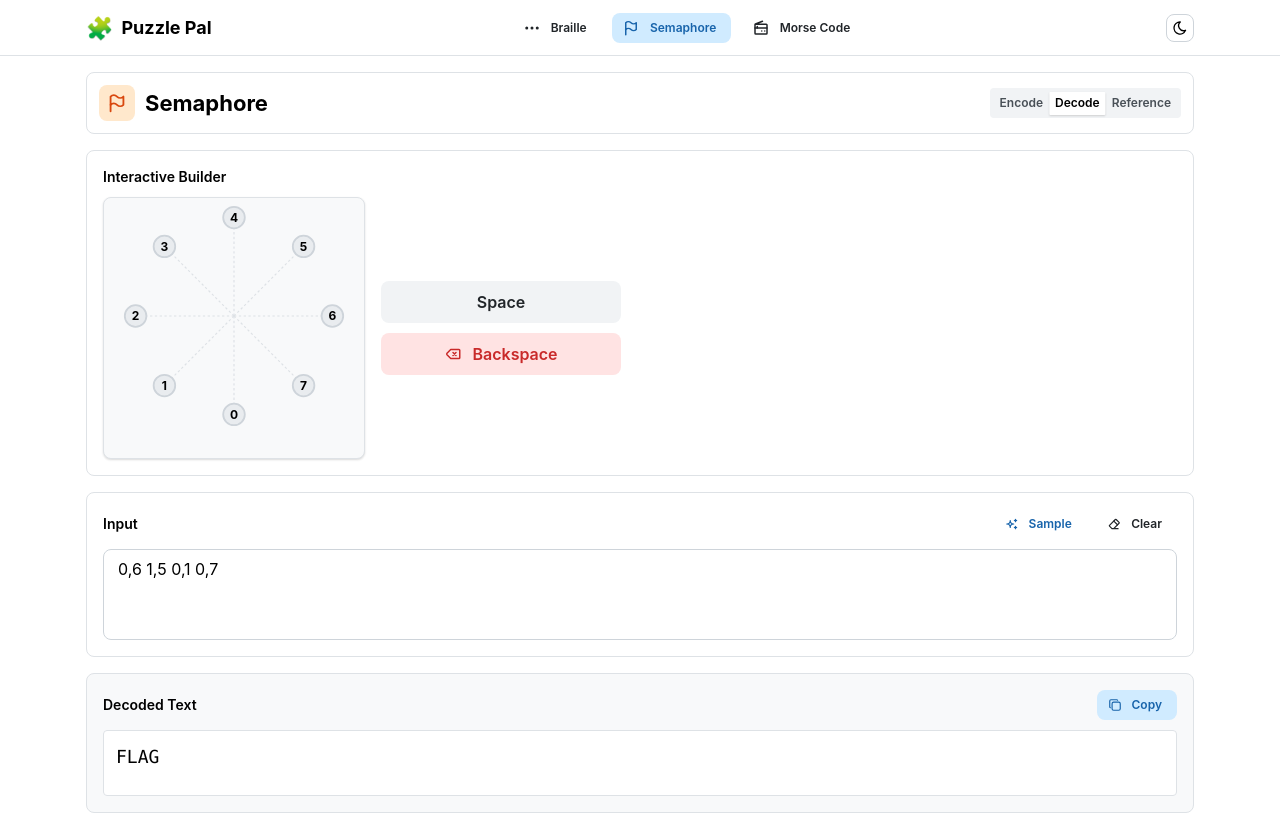
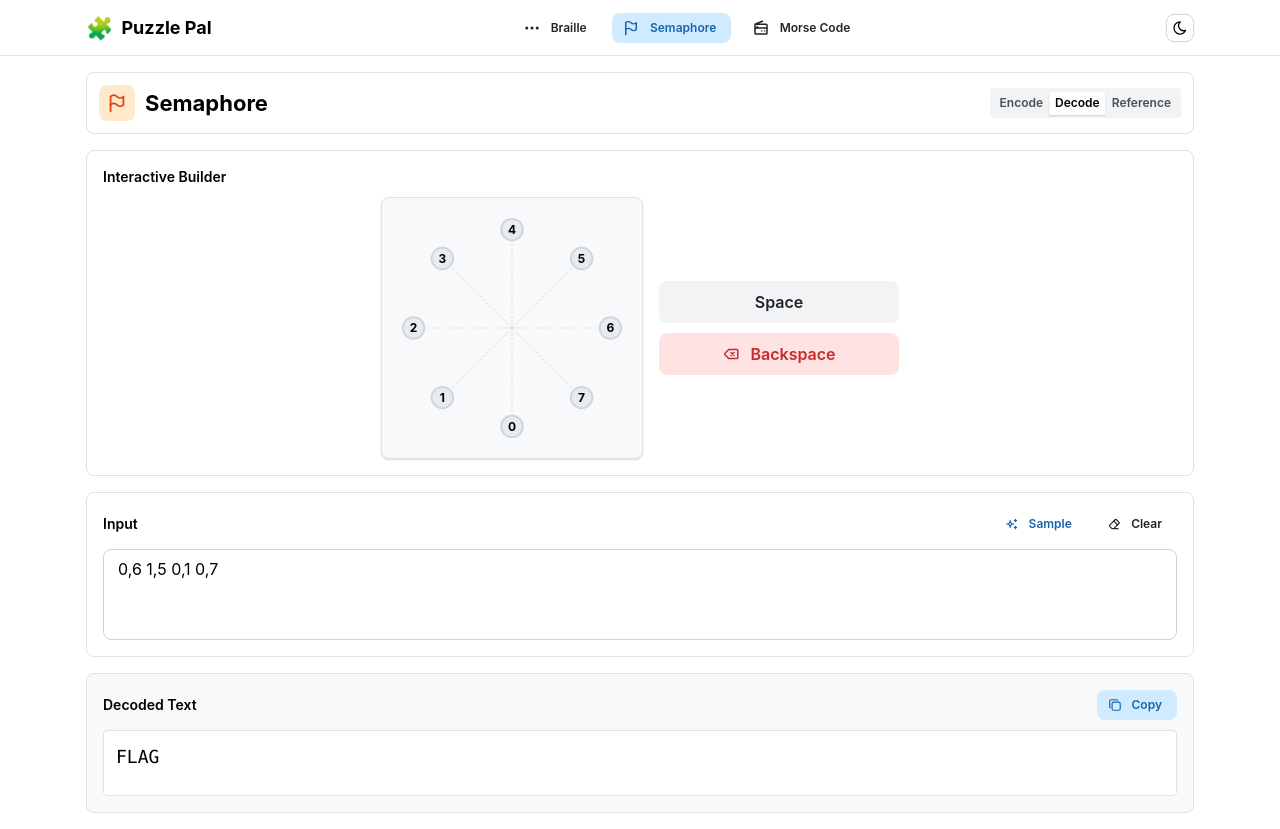
Before and after one commit to lezed1/puzzle-pal, a React (Vite) app: page /semaphore in a window 1280 px wide. Both pictures are taken after a click on the label "Decode". Built offline with nearby package versions, Linux system fonts and the light colour scheme.

Commit message:
UI tweaks

```diff
--- a/src/components/morse/MorseTapPad.tsx
+++ b/src/components/morse/MorseTapPad.tsx
@@ -20,6 +20,7 @@ export function MorseTapPad({
           key={label}
           variant="light"
           color={label.startsWith("⌫") ? "red" : "blue"}
+          className={label.startsWith("⌫") ? "col-span-2" : undefined}
           size="lg"
           h={72}
           px="xs"
--- a/src/components/semaphore/SemaphorePerson.tsx
+++ b/src/components/semaphore/SemaphorePerson.tsx
@@ -144,7 +144,8 @@ export function SemaphorePerson({
       shadow={interactive ? "xs" : undefined}
     >
       <svg
-        viewBox="0 0 200 200"
+        // The guide circle has no body below it, so center the viewBox on the pivot.
+        viewBox={`0 ${interactive ? PIVOT.y - 100 : 0} 200 200`}
         width={size}
         height={size}
         className="overflow-visible"
--- a/src/routes/braille.{-$tab}.tsx
+++ b/src/routes/braille.{-$tab}.tsx
@@ -95,7 +95,7 @@ function BraillePage() {
         output: text,
         sampleText: "125 15 123 123 135 / 1234 1 123",
         interactiveWidget: (
-          <Group gap="md" wrap="nowrap" align="stretch">
+          <Group gap="md" wrap="nowrap" align="stretch" justify="center">
             <BrailleCell
               dots={pinpadDots}
               interactive
--- a/src/routes/semaphore.{-$tab}.tsx
+++ b/src/routes/semaphore.{-$tab}.tsx
@@ -113,6 +113,7 @@ function SemaphorePage() {
           <Flex
             gap="md"
             direction={{ base: "column", sm: "row" }}
+            justify="center"
             align={{ base: "center", sm: "stretch" }}
           >
             <Box pos="relative">
```
